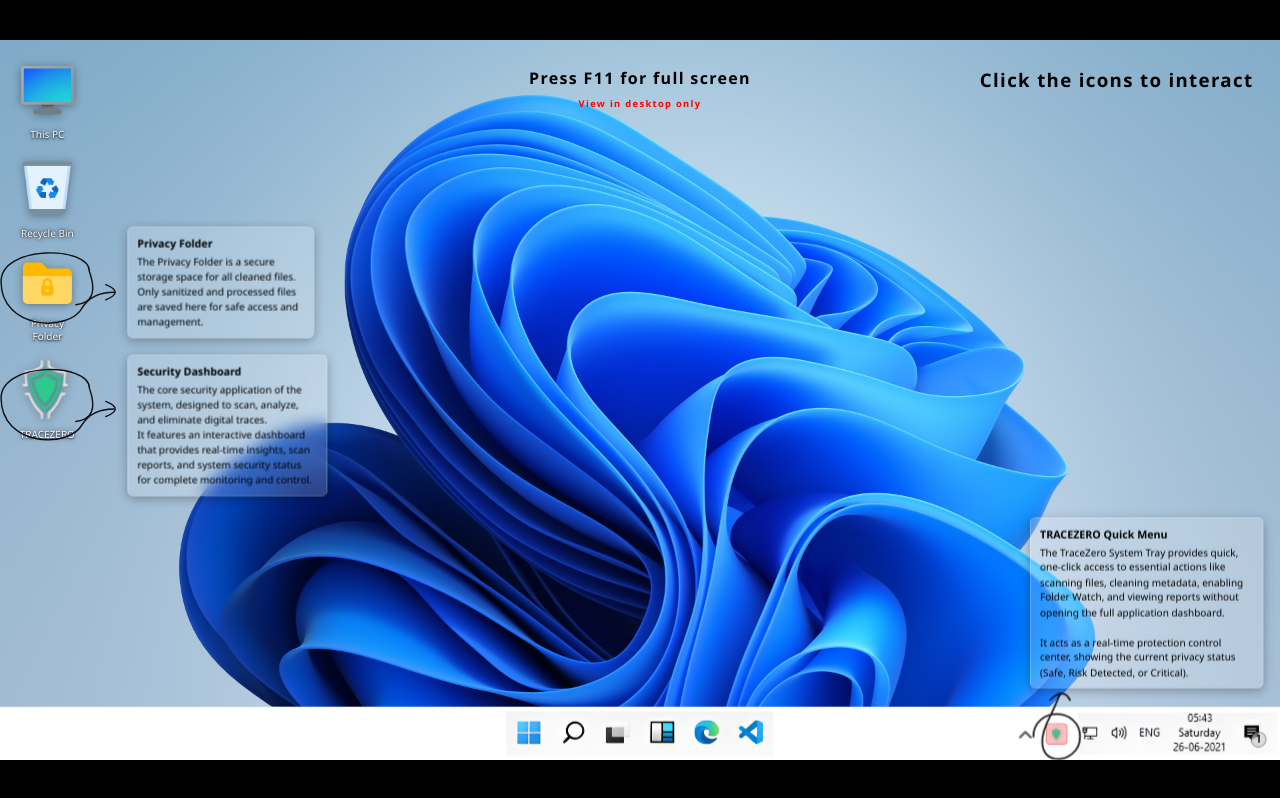
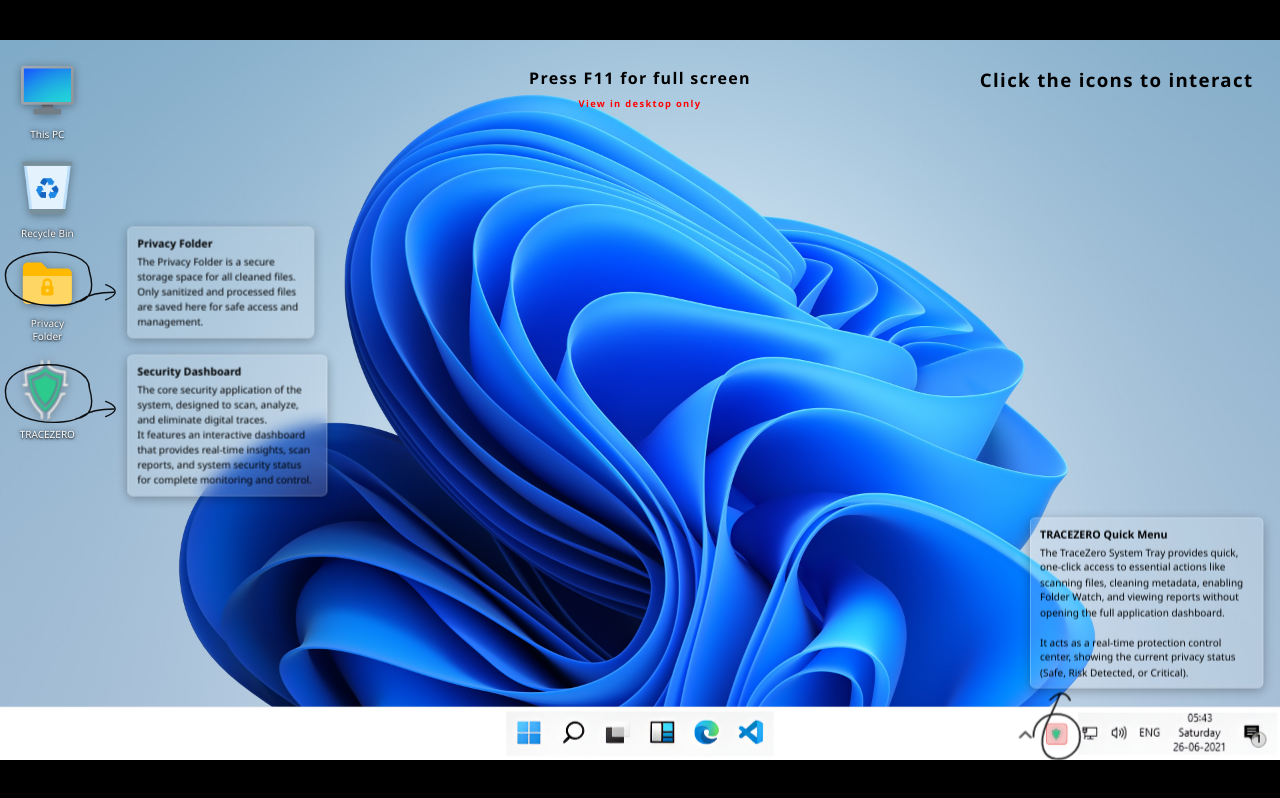
Before and after one commit to chipkarsaish/TRACEZERO, a plain HTML site: page index.html in a window 1280 px wide. Drawn offline with Linux system fonts and the light colour scheme.

```diff
--- a/index.html
+++ b/index.html
@@ -66,10 +66,10 @@
                       Then DOWN and RIGHT outside the icon bottom. Exit right as shaft → arrowhead.
                     -->
                     <path d="
-                        M 100,95
-                        Q 145,90  125,34
-                        C 125,-15  -38,-15  -38,52
-                        C -38,142  88,146  112,100
+                        M 100,90
+                        Q 140,85  125,34
+                        C 125,-15  -30,-15  -30,40
+                        C -30,105  85,105  112,85
                         Q 130,72  170,72
 
                     " stroke="black" stroke-width="2.6" stroke-linecap="round" stroke-linejoin="round" fill="none"
@@ -113,10 +113,10 @@
                     style="width: 195px; height: 148px; flex-shrink: 0; overflow: visible;">
                     <!-- Same outer-loop lasso around TRACEZERO icon -->
                     <path d="
-                        M 100,95
-                        Q 145,90  125,34
-                        C 125,-15  -38,-15  -38,52
-                        C -38,142  88,146  112,100
+                        M 100,90
+                        Q 140,85  125,34
+                        C 125,-25  -30,-25  -30,40
+                        C -30,105  85,105  112,85
                         Q 130,72  170,72
                     " stroke="black" stroke-width="2.6" stroke-linecap="round" stroke-linejoin="round" fill="none"
                         opacity="0.92" />
```
